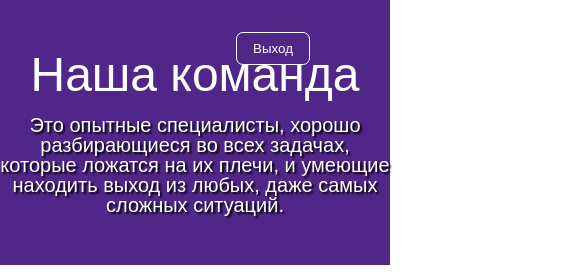
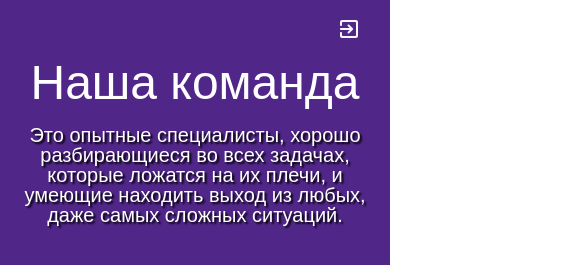
Before and after one commit to Hire-Hoffee/Antipoff-Test, a React (Vite) app: page /team in a window 390 px wide. Shown: the top 275 px of the page, 585 px wide, since content can reach past the window. Built offline with nearby package versions, Linux system fonts and the light colour scheme.

Commit message:
adaptive interface

```diff
--- a/src/pages/TeamList.tsx
+++ b/src/pages/TeamList.tsx
@@ -1,5 +1,6 @@
 import styles from "@/styles/TeamList.module.css";
 import arrow from "@/assets/arrow.svg";
+import exit from "@/assets/exit.svg";
 
 import MemberCard from "@/components/MemberCard";
 
@@ -16,7 +17,10 @@ function TeamList({}: Props) {
             плечи, и умеющие находить выход из любых, даже самых сложных ситуаций.
           </p>
         </div>
-        <button className={styles.exit_btn}>Выход</button>
+        <button className={styles.exit_btn}>
+          <span>Выход</span>
+          <img src={exit} alt="icon" />
+        </button>
       </header>
       <main className={styles.main}>
         <div className={styles.cardsContainer}>
--- a/src/styles/TeamList.module.css
+++ b/src/styles/TeamList.module.css
@@ -12,6 +12,7 @@
   color: #fff;
   text-align: center;
   width: 850px;
+  margin: 15px;
 }
 
 .headerContent h1 {
@@ -36,6 +37,9 @@
   cursor: pointer;
 }
 
+.exit_btn img {
+  display: none;
+}
 
 .main {
   display: flex;
@@ -67,3 +71,40 @@
 .showMoreBtn span {
   margin-right: 8px;
 }
+
+@media screen and (max-width: 1275px) {
+  .cardsContainer {
+    grid-template-columns: repeat(3, 1fr);
+  }
+}
+
+@media screen and (max-width: 975px) {
+  .cardsContainer {
+    grid-template-columns: repeat(2, 1fr);
+  }
+
+  .exit_btn {
+    border: none;
+    top: 12px;
+    right: 16px;
+  }
+
+  .exit_btn span {
+    display: none;
+  }
+
+  .exit_btn img {
+    display: block;
+  }
+}
+
+@media screen and (max-width: 660px) {
+  .cardsContainer {
+    grid-template-columns: repeat(1, 1fr);
+  }
+
+  .headerContent h1 {
+    margin-bottom: 18px;
+    margin-top: 18px;
+  }
+}
```
Also changed, not shown: src/assets/exit.svg (added).
